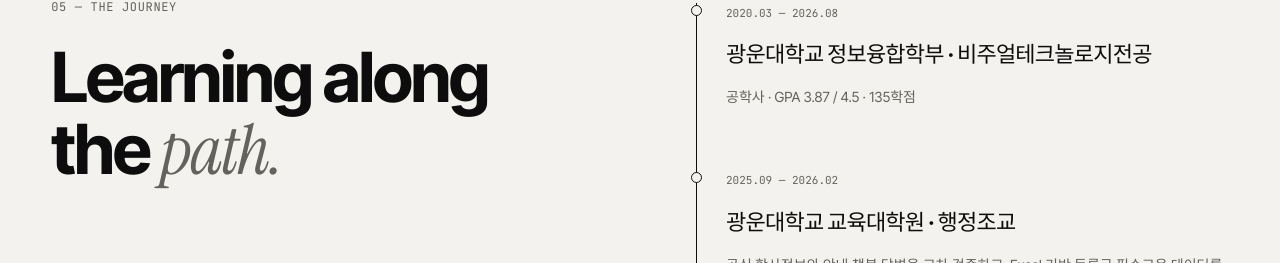
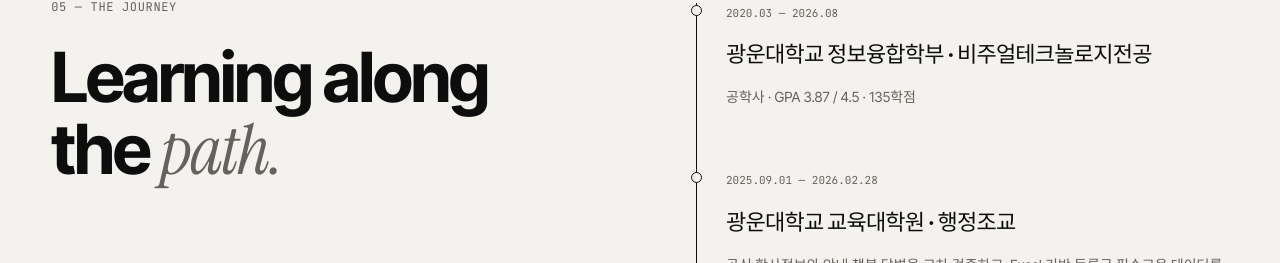
Before and after one commit to hywznn/hywznn.github.io, a React (Vite) app: page / in a window 1280 px wide. Shown: the part 4685-4948 px from the top of the page. Built offline with nearby package versions, Linux system fonts and the light colour scheme.

Commit message:
Use confirmed administrative assistant employment start date

```diff
--- a/src/TalkingPortfolio.jsx
+++ b/src/TalkingPortfolio.jsx
@@ -721,7 +721,7 @@
   const timeline = [
     education[1],
     {
-      date: "2025.09 — 2026.02",
+      date: "2025.09.01 — 2026.02.28",
       title: "광운대학교 교육대학원 · 행정조교",
       detail:
         "공식 학사정보와 안내 챗봇 답변을 교차 검증하고, Excel 기반 등록금·필수교육 데이터를 관리했습니다. 10개 전공의 문의 응대와 학사행사 운영을 지원했습니다.",
```
Also changed, not shown: 4 other files (tests, documents, lock files or other folders).
